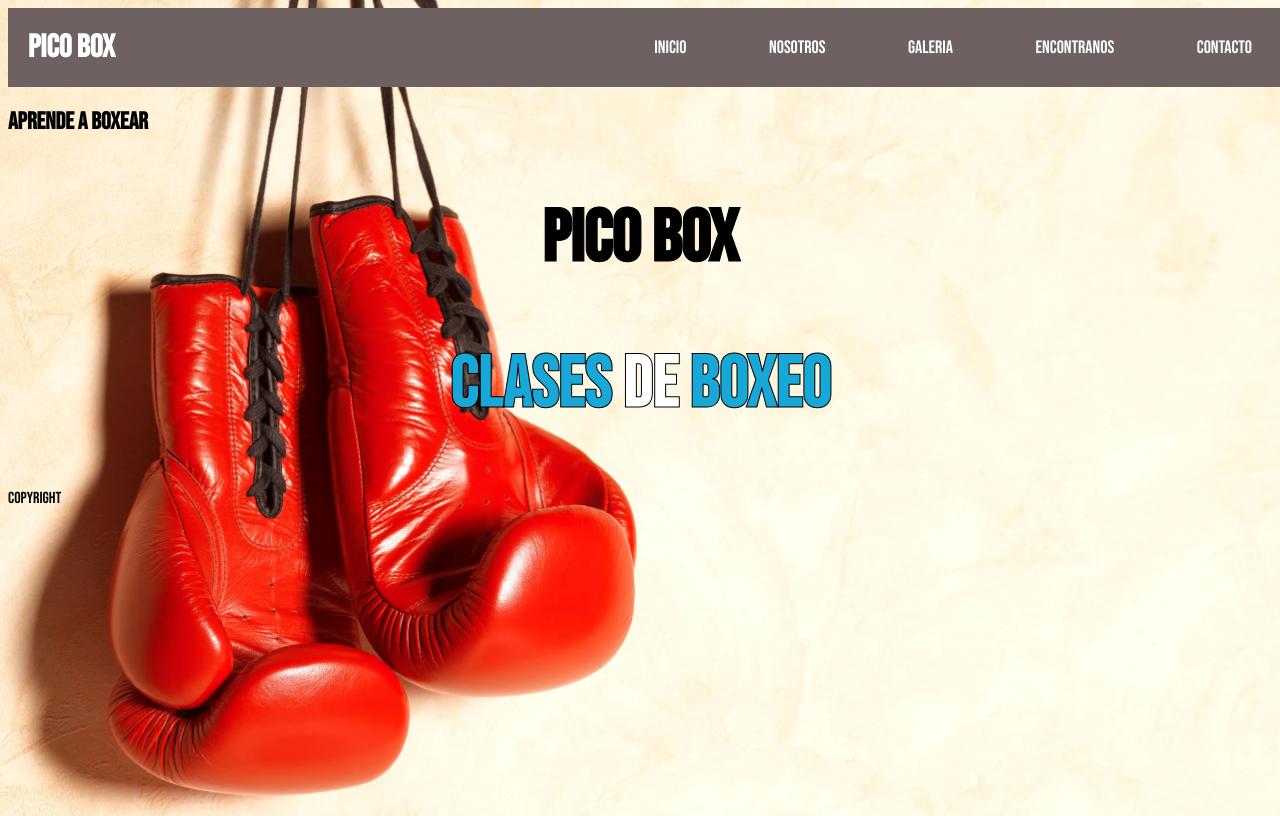
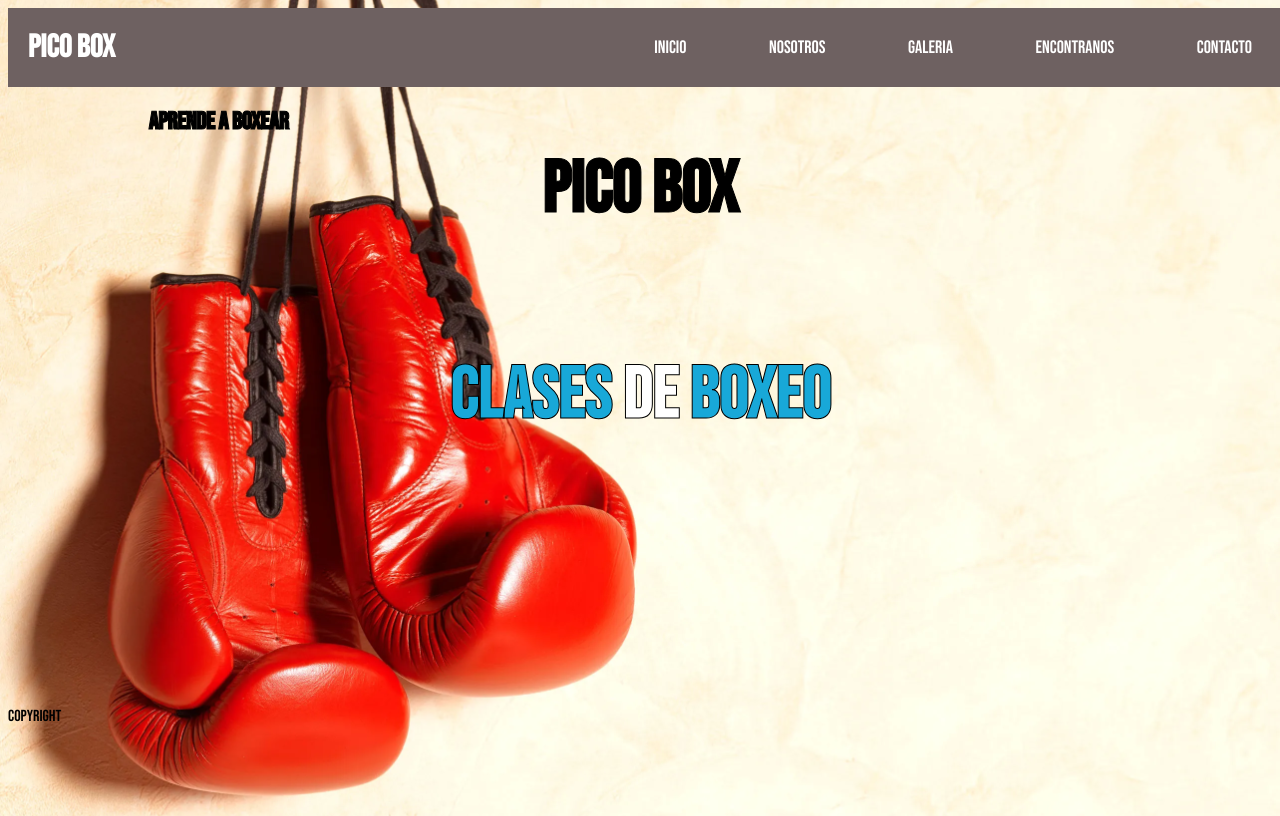
Before and after one commit to balt0r/proyecto-coder-dante-perrone, a plain HTML site: page index.html in a window 1280 px wide. Shown: the top 816 px of the page. Drawn offline with Linux system fonts and the light colour scheme.

Commit message:
agregue grid en index

```diff
--- a/index.html
+++ b/index.html
@@ -28,17 +28,19 @@
 
 
     <main>
-        <h2>aprende a boxear</h2>
+        <section class="conteiner">
+            <div class="aprende">
+                <h2>aprende a boxear</h2>
+            </div>
 
+            <div class="picobox">
+                <h1>PICO BOX</h1>
+            </div>
 
-        <section>
-            <h1>PICO BOX</h1>
-            <h2 class="celeste">CLASES <span>DE</span> BOXEO</h2>
-
+            <div class="clasesde">
+                <h2 class="celeste">CLASES <span>DE</span> BOXEO</h2>
+            </div>
         </section>
-
-
-
     </main>
 
     <footer>copyright</footer>
--- a/style.css
+++ b/style.css
@@ -116,3 +116,27 @@ body.pages {
     justify-content: center;
 
 }
+
+
+.conteiner {
+    display: grid;
+    grid-template-rows: 1fr 1fr 1fr;
+    grid-template-columns: 1fr 1fr 1fr;
+
+}
+
+.aprende {
+    grid-column: 1/1;
+    font-size: medium;
+
+}
+
+.picobox {
+    grid-row: 1/2;
+    grid-column: 2/3;
+}
+
+.clasesde {
+    grid-column: 2/3;
+    grid-row: 2/4;
+}
```
